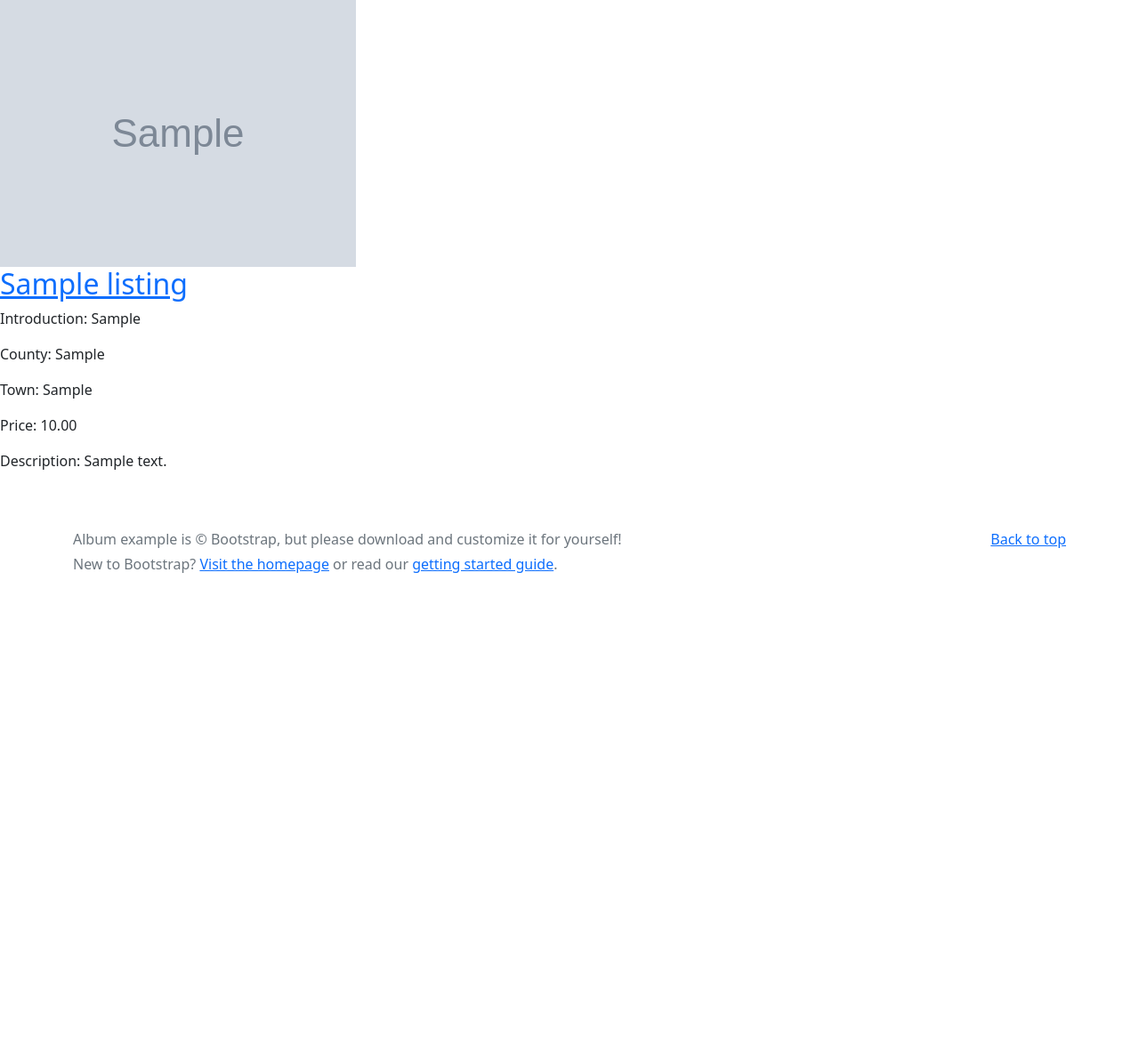
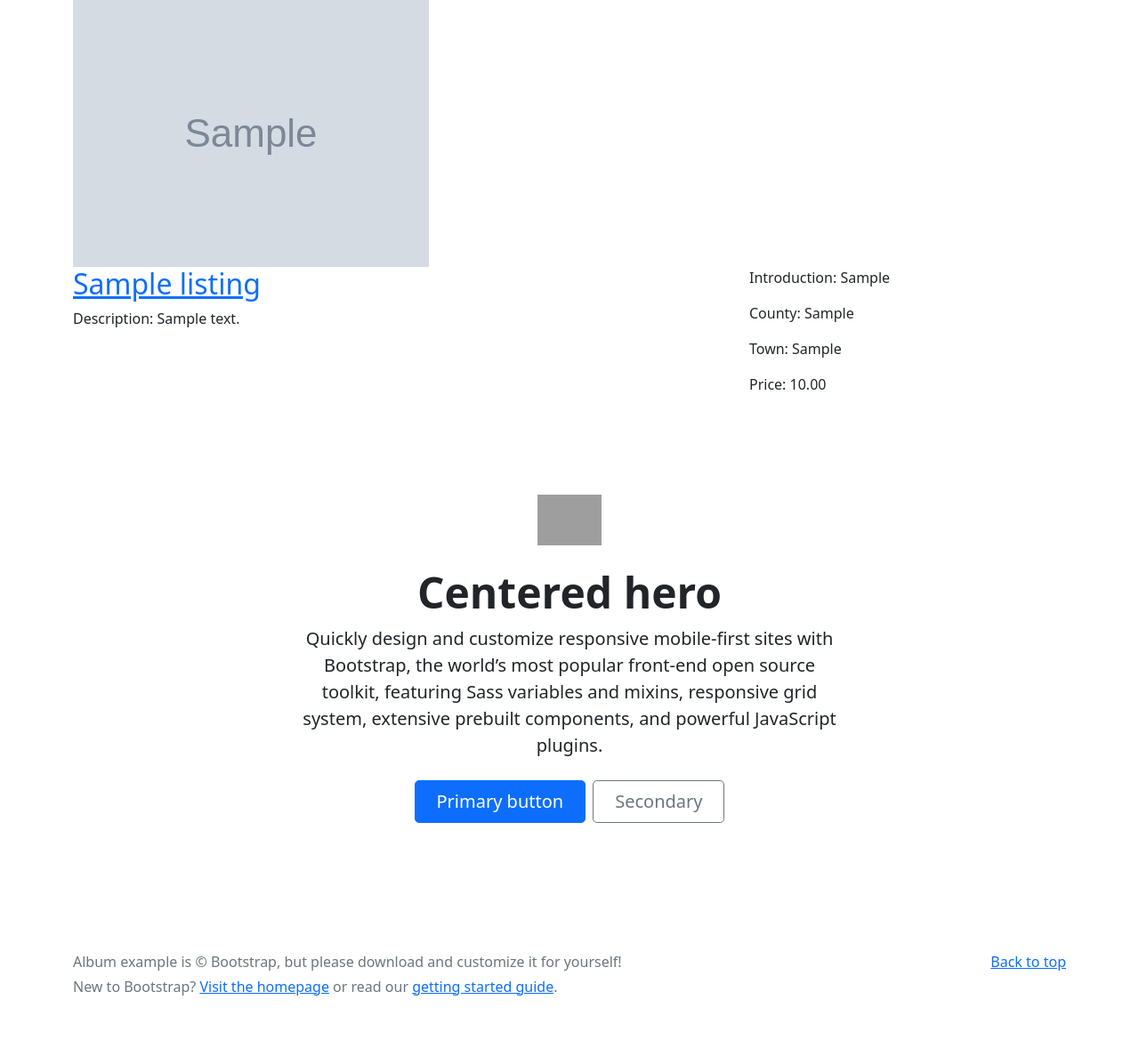
Before and after one commit to irungumaina/property_listing_portal, a Django app: page /listing/00000000-0000-0000-0000-000000000001 in a window 1280 px wide. Shown: the part 56-1225 px from the top of the page at 89% size. Before the commit the page ends 700 px from the top, so only its background shows below. Run offline with Django 3.2, Linux system fonts and the light colour scheme; tables that the repository leaves empty hold one stand-in row (values such as "Sample post"); grey boxes marked "Sample" are stand-in pictures; some libraries are stand-ins or nearby versions; grey boxes are pictures that could not be loaded.

Commit message:
created listing detail page html

```diff
--- a/TODO.txt
+++ b/TODO.txt
@@ -8,6 +8,11 @@ TODO: Add reviews
 TODO: Add property Rating
 TODO: Create sticky navigation Bar
 TODO: Create top bar for contacts
+TODO: Update .gitignore to exclude all important files from Github
+TODO: Integrate slider in single properties
+TODO: Integrate maps in single properties
+
+
 
 
 {% if user.is_authenticated %}
--- a/listing/urls.py
+++ b/listing/urls.py
@@ -1,7 +1,9 @@
 from django.urls import path
-from .views import ListingListView, ListingDetailView
+from .views import ListingListView, ListingDetailView, ListingCreateView, ListingUpdateView
 
 urlpatterns = [
     path('', ListingListView.as_view(), name='listing_list'),
     path('<uuid:pk>', ListingDetailView.as_view(), name='listing_detail'),
+    path('<uuid:pk>', ListingCreateView.as_view(), name='listing_create'),
+    path('<uuid:pk>', ListingUpdateView.as_view(), name='listing_update'),
 ]
--- a/listing/views.py
+++ b/listing/views.py
@@ -1,5 +1,7 @@
 from django.shortcuts import render
-from django.views.generic import ListView, DetailView
+from django.urls import reverse_lazy
+# from django.views import generic
+from django.views.generic import ListView, DetailView, CreateView, UpdateView
 
 from .models import Listing
 
@@ -14,3 +16,17 @@ class ListingDetailView(DetailView):
     model = Listing
     context_object_name = 'listing'
     template_name = 'listings/listing_detail.html'
+
+
+class ListingCreateView(CreateView):
+    model = Listing
+    success_url = reverse_lazy('listing_detail')
+    context_object_name = 'listing_create'
+    template_name = 'listings/listing_create.html'
+
+
+class ListingUpdateView(UpdateView):
+    model = Listing
+    success_url = reverse_lazy('listing_detail')
+    context_object_name = 'listing_update'
+    template_name = 'listings/listing_update.html'
--- a/templates/home.html
+++ b/templates/home.html
@@ -1,6 +1,5 @@
 {% extends '_base.html' %}
-{% load static %}
-{% load crispy_forms_tags %}
+
 
 {% block title %} Home {% endblock title %}
 
--- a/templates/listings/listing_detail.html
+++ b/templates/listings/listing_detail.html
@@ -3,16 +3,50 @@
 {% block title %} {{ listing.title }} {% endblock title %}
 
 {% block content %}
-<div class='listing-detail'>
+
+<div class="container">
+  <div class="row">
+    <div class="col">
       {% if listing.listing_cover %}
       <img class="listing_cover" src="{{ listing.listing_cover.url }}" alt="{{ listing.title }}">
       {% endif %}
+    </div>
+  </div>
+</div>
+
+<div class="container">
+  <div class="row">
+    <div class="col-8">
       <h2> <a href="">{{ listing.title }}</a> </h2>
+      <p>Description: {{listing.description}}</p>
+
+    </div>
+
+    <div class="col-4">
       <p>Introduction: {{ listing.introduction }} </p>
       <p>County: {{ listing.county }} </p>
       <p>Town: {{listing.town}}</p>
       <p>Price: {{listing.price}}</p>
-    <p>Description: {{listing.description}}</p>
+
+    </div>
+  </div>
+</div>
+
+<div>
+  <div class="px-4 py-5 my-5 text-center">
+    <img class="d-block mx-auto mb-4" src="../assets/brand/bootstrap-logo.svg" alt="" width="72" height="57">
+    <h1 class="display-5 fw-bold">Centered hero</h1>
+    <div class="col-lg-6 mx-auto">
+      <p class="lead mb-4">Quickly design and customize responsive mobile-first sites with Bootstrap, the world’s most
+        popular front-end open source toolkit, featuring Sass variables and mixins, responsive grid system, extensive
+        prebuilt components, and powerful JavaScript plugins.</p>
+      <div class="d-grid gap-2 d-sm-flex justify-content-sm-center">
+        <button type="button" class="btn btn-primary btn-lg px-4 gap-3">Primary button</button>
+        <button type="button" class="btn btn-outline-secondary btn-lg px-4">Secondary</button>
+      </div>
+    </div>
+  </div>
+
 </div>
 
 {% endblock content %}
```
Also changed, not shown: templates/listings/listing_create.html (added, +17 -0 lines), templates/listings/listing_update.html (added, +17 -0 lines), static/css/base.css (line endings or trailing spaces). Lines whose indentation alone changed are shown as unchanged.
